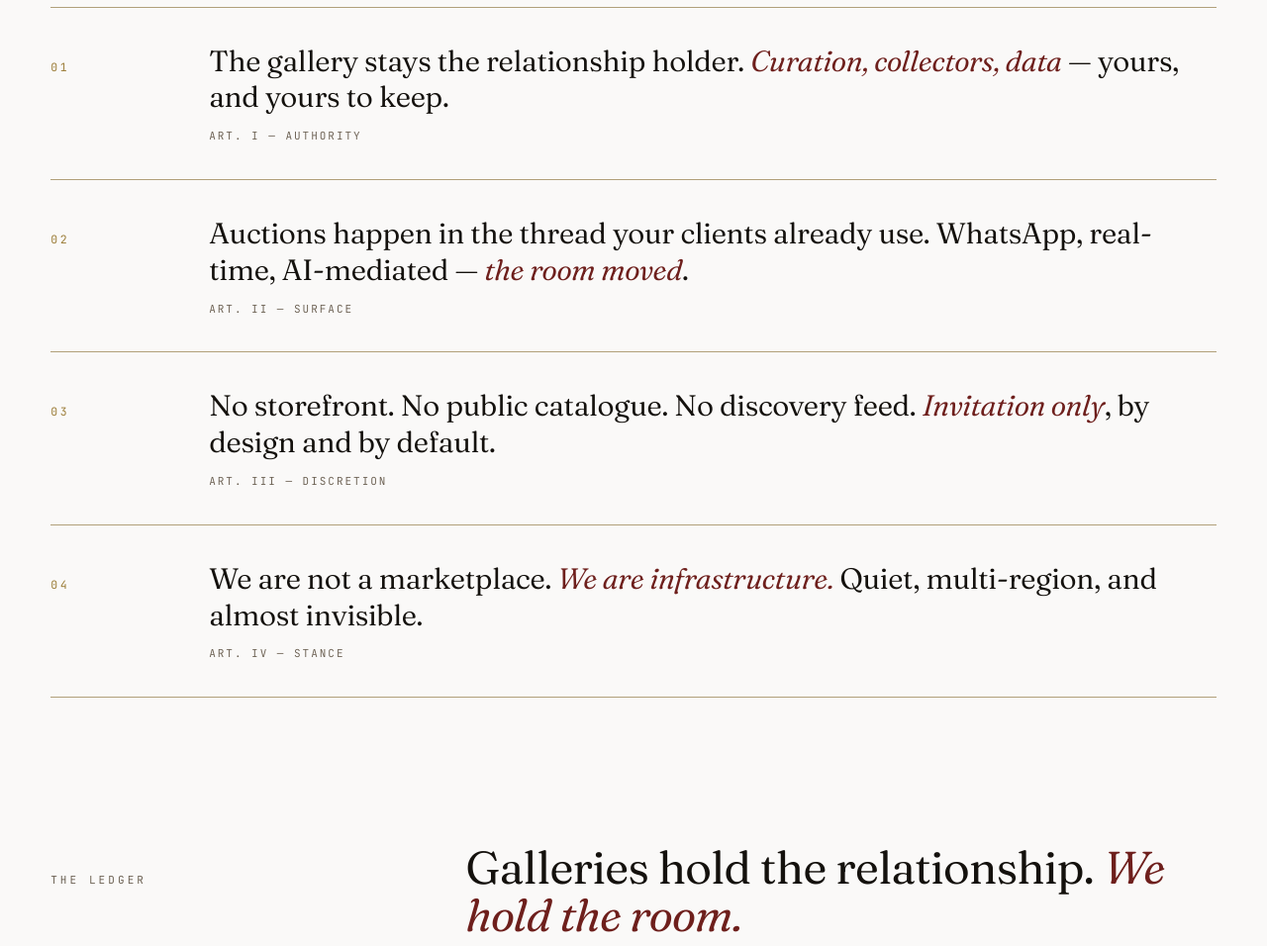
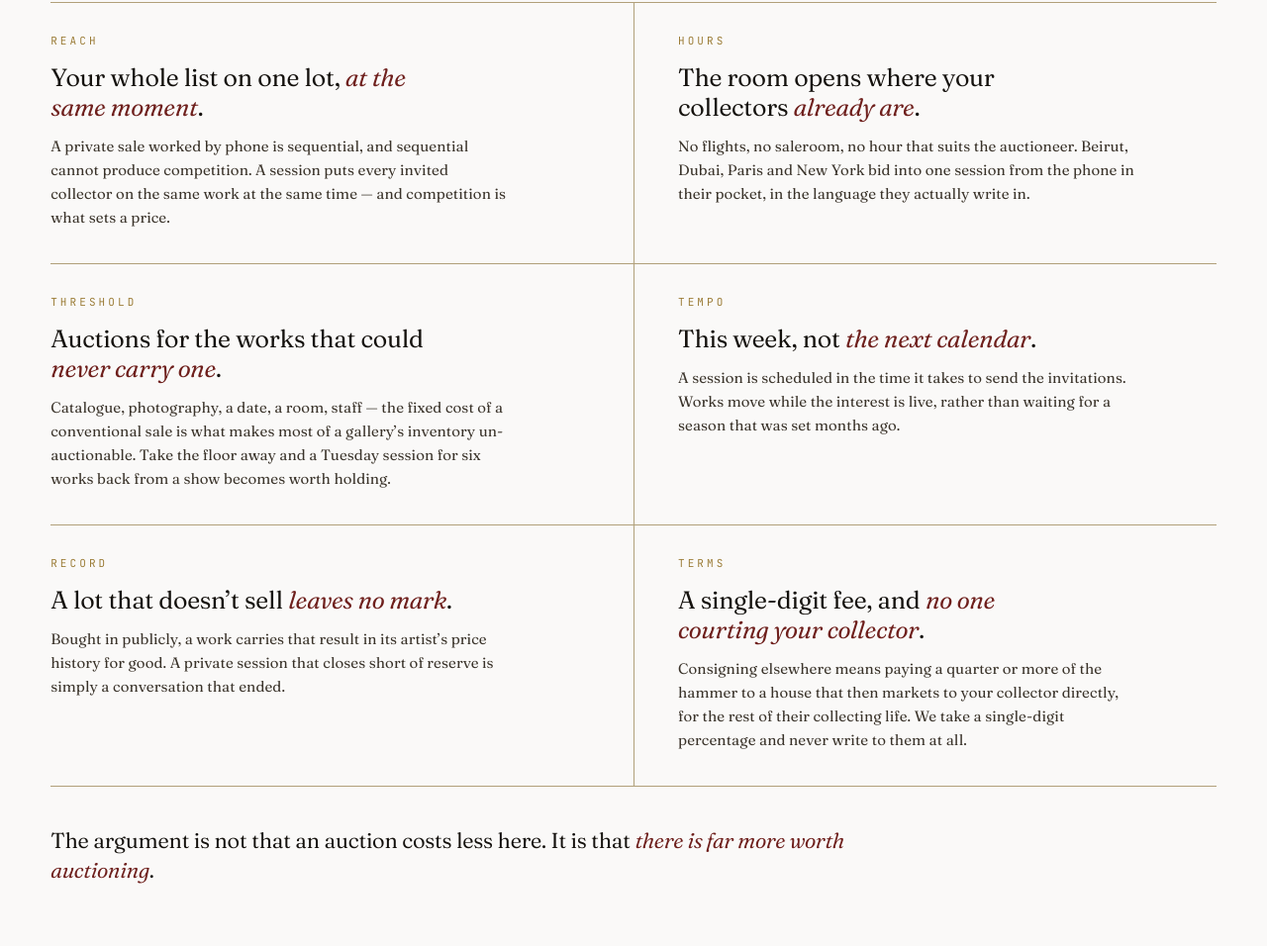
Before and after one commit to ntelioai/artbound-website, a website with bundled scripts: page index.html in a window 1280 px wide. Shown: the part 1304-2260 px from the top of the page at 99% size. Built offline with nearby package versions, Linux system fonts and the light colour scheme.

Commit message:
Add "The Case" section to explain benefits for galleries

```diff
--- a/index.html
+++ b/index.html
@@ -561,6 +561,73 @@
   .surface .copy p b { font-style: italic; font-weight: 500; color: var(--ink); }
 
 
+  /* ---------- The case (why a gallery runs one) ----------
+     The rest of the page defines ArtBound; this section is the only place the
+     gallery is the subject of the sentence and gains something. Kept in the
+     ledger's rule-drawn idiom rather than a card/icon grid — the register of
+     the page does not survive a benefits row. */
+
+  .why { padding: 40px 0 84px; }
+  .why .cases {
+    display: grid;
+    grid-template-columns: 1fr 1fr;
+    gap: 0;
+    border-top: 1px solid var(--rule);
+  }
+  .why .case {
+    padding: 30px 0 34px;
+    border-bottom: 1px solid var(--rule);
+  }
+  .why .case:nth-child(odd)  { padding-right: 56px; }
+  .why .case:nth-child(even) { padding-left: 44px; border-left: 1px solid var(--rule); }
+  .why .case .k {
+    display: block;
+    font-family: var(--mono);
+    font-size: 11px;
+    letter-spacing: 0.28em;
+    text-transform: uppercase;
+    color: var(--brass);
+    margin-bottom: 14px;
+  }
+  .why .case h3 {
+    margin: 0 0 12px;
+    font-family: var(--serif);
+    font-variation-settings: "opsz" 72, "SOFT" 30;
+    font-size: clamp(21px, 1.95vw, 28px);
+    line-height: 1.2;
+    letter-spacing: -0.01em;
+    font-weight: 370;
+    color: var(--ink);
+    max-width: 26ch;
+  }
+  .why .case h3 em {
+    font-style: italic;
+    color: var(--oxblood);
+    font-variation-settings: "opsz" 72, "SOFT" 100, "WONK" 1;
+  }
+  .why .case p {
+    margin: 0;
+    font-size: clamp(15px, 1.05vw, 17px);
+    line-height: 1.6;
+    color: var(--ink-soft);
+    max-width: 48ch;
+  }
+  .why .close {
+    margin: 40px 0 0;
+    font-family: var(--serif);
+    font-size: clamp(19px, 1.7vw, 26px);
+    line-height: 1.35;
+    letter-spacing: -0.01em;
+    font-weight: 360;
+    color: var(--ink);
+    max-width: 58ch;
+  }
+  .why .close em {
+    font-style: italic;
+    color: var(--oxblood);
+    font-variation-settings: "opsz" 72, "SOFT" 100, "WONK" 1;
+  }
+
   /* ---------- Contrast (We are / We are not) ---------- */
 
   .contrast {
@@ -713,6 +780,9 @@
     .surface-layout { grid-template-columns: 1fr; gap: 36px; }
     .hero-demo, .hero-demo__bezel { width: min(348px, 88vw); }
     .hero-demo__bezel { height: min(700px, 128vw); }
+    .why .cases { grid-template-columns: 1fr; }
+    .why .case:nth-child(odd)  { padding-right: 0; }
+    .why .case:nth-child(even) { padding-left: 0; border-left: none; }
     .contrast .grid { grid-template-columns: 1fr; }
     .contrast .card + .card { border-left: 1px solid var(--rule); border-top: none; }
     footer.site .row { grid-template-columns: 1fr 1fr; }
@@ -756,6 +826,7 @@
     </a>
     <div></div>
     <nav>
+      <a href="#case">The Case</a>
       <a href="#manifesto">Manifesto</a>
       <a href="#for-galleries">For Galleries</a>
       <a href="#surface">Surface</a>
@@ -825,6 +896,87 @@
         <b>Live pipeline</b> &mdash; every line the system sends today
       </p>
     </aside>
+  </section>
+
+  <div class="rule" aria-hidden="true"></div>
+
+  <!-- THE CASE -->
+  <section id="case" class="why">
+    <div class="section-head">
+      <div class="no">The case</div>
+      <h2>Why a gallery <em>runs one</em>.</h2>
+    </div>
+
+    <div class="cases">
+
+      <div class="case">
+        <span class="k">Reach</span>
+        <h3>Your whole list on one lot, <em>at the same moment</em>.</h3>
+        <p>
+          A private sale worked by phone is sequential, and sequential cannot
+          produce competition. A session puts every invited collector on the
+          same work at the same time — and competition is what sets a price.
+        </p>
+      </div>
+
+      <div class="case">
+        <span class="k">Hours</span>
+        <h3>The room opens where your collectors <em>already are</em>.</h3>
+        <p>
+          No flights, no saleroom, no hour that suits the auctioneer. Beirut,
+          Dubai, Paris and New York bid into one session from the phone in
+          their pocket, in the language they actually write in.
+        </p>
+      </div>
+
+      <div class="case">
+        <span class="k">Threshold</span>
+        <h3>Auctions for the works that could <em>never carry one</em>.</h3>
+        <p>
+          Catalogue, photography, a date, a room, staff — the fixed cost of a
+          conventional sale is what makes most of a gallery&rsquo;s inventory
+          un-auctionable. Take the floor away and a Tuesday session for six
+          works back from a show becomes worth holding.
+        </p>
+      </div>
+
+      <div class="case">
+        <span class="k">Tempo</span>
+        <h3>This week, not <em>the next calendar</em>.</h3>
+        <p>
+          A session is scheduled in the time it takes to send the invitations.
+          Works move while the interest is live, rather than waiting for a
+          season that was set months ago.
+        </p>
+      </div>
+
+      <div class="case">
+        <span class="k">Record</span>
+        <h3>A lot that doesn&rsquo;t sell <em>leaves no mark</em>.</h3>
+        <p>
+          Bought in publicly, a work carries that result in its artist&rsquo;s
+          price history for good. A private session that closes short of
+          reserve is simply a conversation that ended.
+        </p>
+      </div>
+
+      <div class="case">
+        <span class="k">Terms</span>
+        <h3>A single-digit fee, and <em>no one courting your collector</em>.</h3>
+        <p>
+          Consigning elsewhere means paying a quarter or more of the hammer to
+          a house that then markets to your collector directly, for the rest of
+          their collecting life. We take a single-digit percentage and never
+          write to them at all.
+        </p>
+      </div>
+
+    </div>
+
+    <p class="close">
+      The argument is not that an auction costs less here.
+      It is that <em>there is far more worth auctioning</em>.
+    </p>
   </section>
 
   <div class="rule" aria-hidden="true"></div>
@@ -940,7 +1092,7 @@
   <section id="stance" class="contrast">
     <div class="section-head">
       <div class="no">The stance</div>
-      <h2>Not a channel. Not a feed. <em>Not a marketplace.</em></h2>
+      <h2>What we refuse to be. <em>What that lets you do.</em></h2>
     </div>
 
     <div class="grid">
@@ -955,14 +1107,17 @@
           <li>A broker, a payment provider, or a party to the sale.</li>
         </ul>
       </div>
+      <!-- This column used to restate the Manifesto. It now carries the gain,
+           so the contrast is "what we will not do" against "what you can" —
+           rather than two definitions of the same thing. -->
       <div class="card is">
-        <h3>What ArtBound <em>is</em></h3>
+        <h3>What changes <em>for the gallery</em></h3>
         <ul>
-          <li>Auction infrastructure, licensed to galleries.</li>
-          <li>Private, invitation-only, conversational.</li>
-          <li>AI-native, WhatsApp-first, multi-region.</li>
-          <li>Orchestration only &mdash; the session, and nothing beyond it.</li>
-          <li>Almost invisible &mdash; and that is the point.</li>
+          <li>Your whole invited list on one lot, at one time.</li>
+          <li>Sessions kept to your collectors&rsquo; hours, not a saleroom&rsquo;s.</li>
+          <li>Auctions worth running for works that could never carry one.</li>
+          <li>A sale held this week, not next season.</li>
+          <li>An unsold lot that leaves no public record.</li>
         </ul>
       </div>
     </div>
@@ -983,6 +1138,7 @@
       <div>
         <h4>Surface</h4>
         <ul>
+          <li><a href="#case">The Case</a></li>
           <li><a href="#manifesto">Manifesto</a></li>
           <li><a href="#for-galleries">For Galleries</a></li>
           <li><a href="#surface">Auction Surface</a></li>
@@ -1042,7 +1198,7 @@
   (function () {
     if (!("IntersectionObserver" in window)) return;
     const els = document.querySelectorAll(
-      ".manifesto li, .ledger .col, .surface .copy, .contrast .card, .section-head"
+      ".why .case, .why .close, .manifesto li, .ledger .col, .surface .copy, .contrast .card, .section-head"
     );
     els.forEach(el => {
       el.style.opacity = "0";
```
